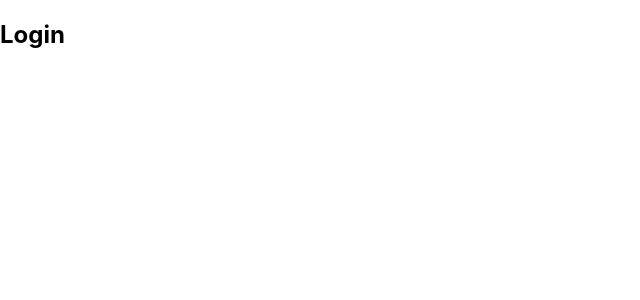
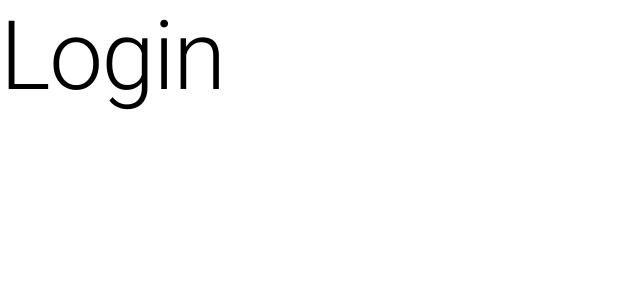
Before and after one commit to estrelasteinkirch/coding-challenge-onesight, a React (Create React App) app: page / in a window 1280 px wide. Shown: the top 300 px of the page, without its empty margins (0-640 px from the left). Built offline with nearby package versions, Linux system fonts and the light colour scheme.

Commit message:
Install and initialize Material-UI

```diff
--- a/package.json
+++ b/package.json
@@ -3,6 +3,8 @@
   "version": "0.1.0",
   "private": true,
   "dependencies": {
+    "@material-ui/core": "^4.11.0",
+    "@material-ui/icons": "^4.9.1",
     "@testing-library/jest-dom": "^5.11.4",
     "@testing-library/react": "^11.1.0",
     "@testing-library/user-event": "^12.1.10",
--- a/public/index.html
+++ b/public/index.html
@@ -24,7 +24,8 @@
       work correctly both with client-side routing and a non-root public URL.
       Learn how to configure a non-root public URL by running `npm run build`.
     -->
-    <title>React App</title>
+    <link rel="stylesheet" href="https://fonts.googleapis.com/css?family=Roboto:300,400,500,700&display=swap" />
+    <title>Receitas App</title>
   </head>
   <body>
     <noscript>You need to enable JavaScript to run this app.</noscript>
--- a/src/App.js
+++ b/src/App.js
@@ -1,3 +1,4 @@
+import Typography from '@material-ui/core/Typography';
 import { BrowserRouter as Router, Switch, Route } from "react-router-dom";
 import "./App.css";
 
@@ -6,9 +7,17 @@ function App() {
     <Router>
       <div>
         <Switch>
-          <Route path="/receitas/:id"><h2>Receita Número 1</h2></Route>
-          <Route path="/receitas"><h2>Lista de Receitas</h2></Route>
-          <Route path="/"><h2>Login</h2></Route>
+          <Route path="/receitas/:id">
+            <h2>Receita Número 1</h2>
+          </Route>
+          <Route path="/receitas">
+            <h2>Lista de Receitas</h2>
+          </Route>
+          <Route path="/">
+            <Typography variant="h1" gutterBottom>
+              Login
+            </Typography>
+          </Route>
         </Switch>
       </div>
     </Router>
```
Also changed, not shown: 1 other file (tests, documents, lock files or other folders).
